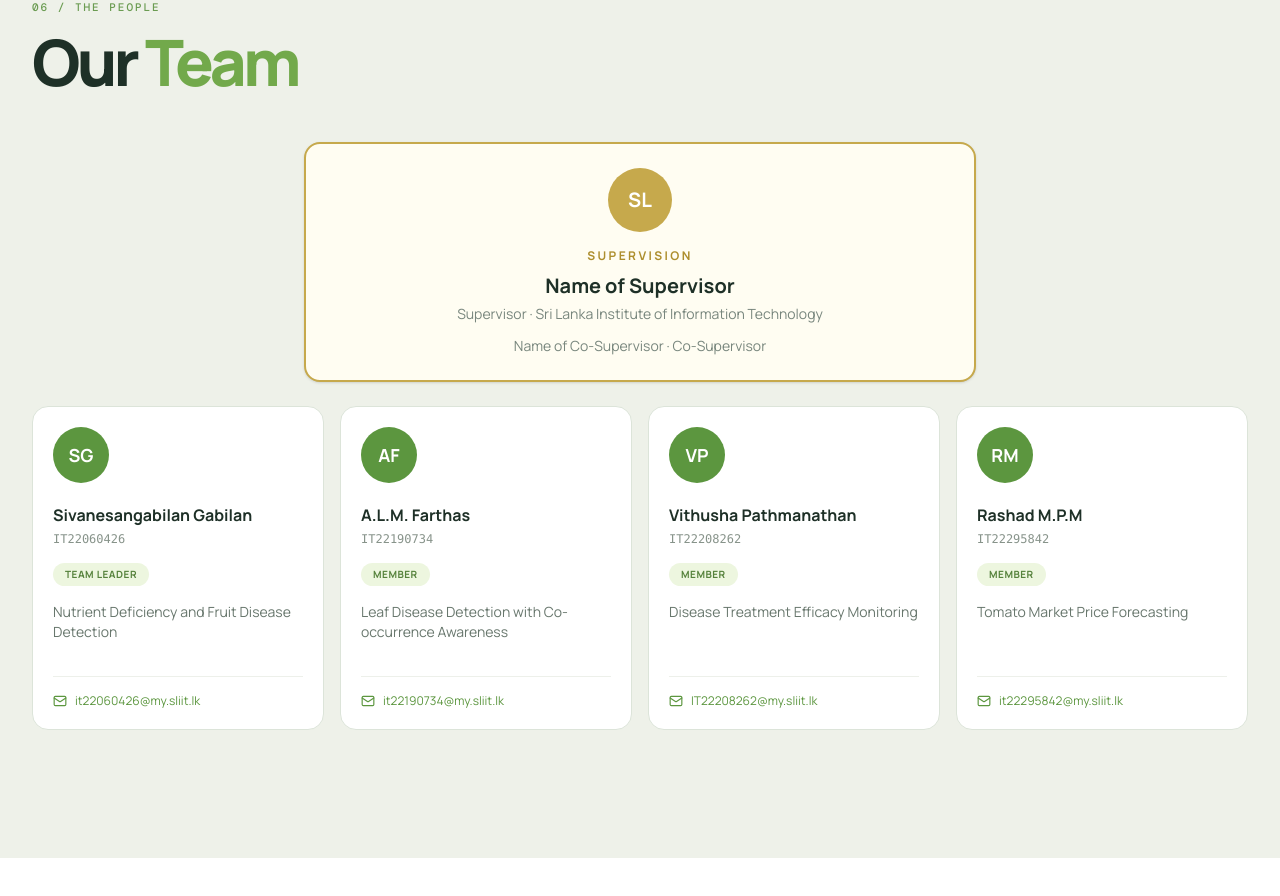
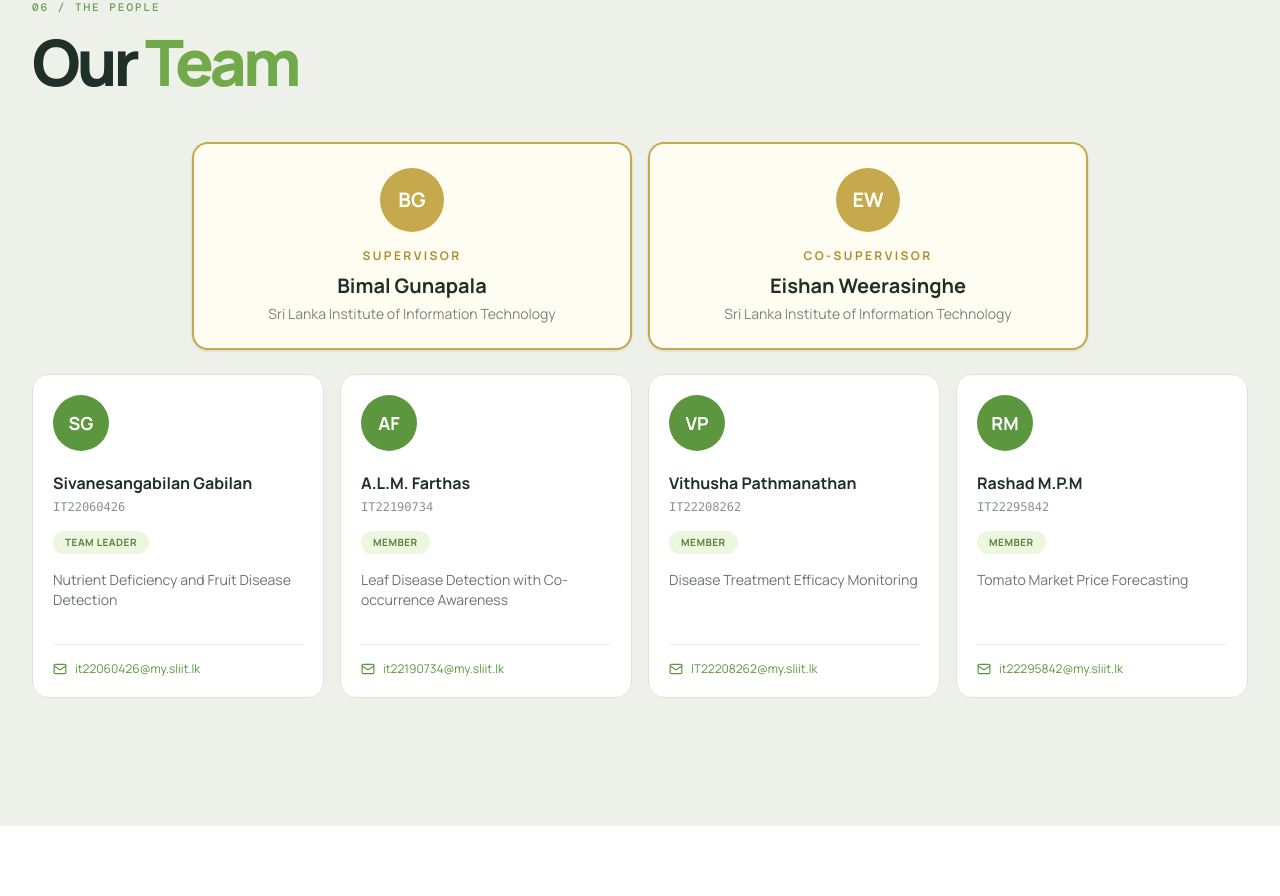
Before and after one commit to Gabilan2001/RP_PORTFOLIO, a React (Vite) app: page / in a window 1280 px wide. Shown: the part 6436-7332 px from the top of the page. Built offline with nearby package versions, Linux system fonts and the light colour scheme.

Commit message:
Co-Supervisor: Eishan Weerasinghe

```diff
--- a/src/data/projectData.js
+++ b/src/data/projectData.js
@@ -6,8 +6,8 @@ export const projectInfo = {
   faculty: "Faculty of Computing",
   year: "2026",
   groupCode: "R26-SE-032",
-  supervisor: "Name of Supervisor",
-  coSupervisor: "Name of Co-Supervisor",
+  supervisor: "Bimal Gunapala",
+  coSupervisor: "Eishan Weerasinghe",
 };
 
 export const team = [
```
Also changed, not shown: src/components/Team.jsx (+1 -1 lines).
